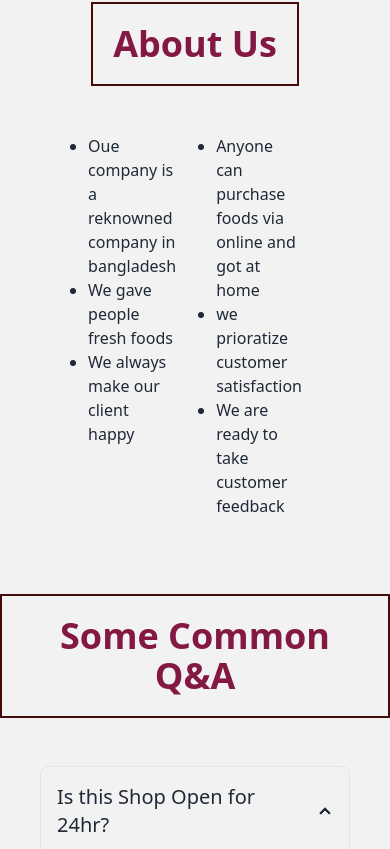
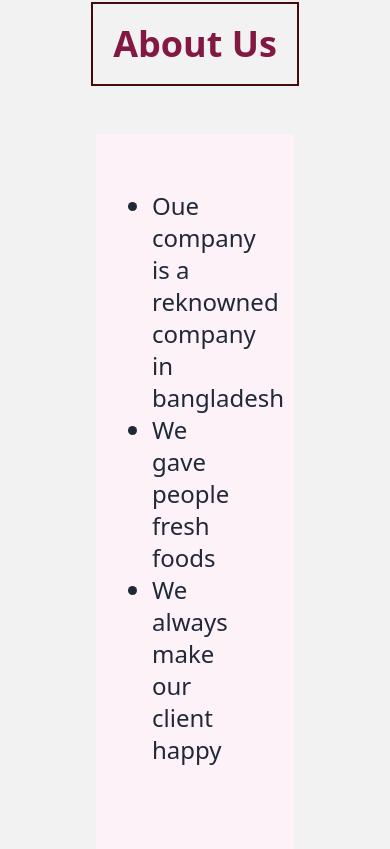
Before and after one commit to Aiman-Jannat/brand-shop-client-side, a React (Vite) app: page / in a window 390 px wide. Shown: the part 2595-3444 px from the top of the page. Built offline with nearby package versions, Linux system fonts and the light colour scheme; no server answers.

Commit message:
responsive

```diff
--- a/src/components/Pages/AddProduct.jsx
+++ b/src/components/Pages/AddProduct.jsx
@@ -95,7 +95,7 @@ const AddProduct = () => {
   </label>
   <label className="input-group">
 
-    <input type="text" name="price" placeholder="taste" className="w-full input input-bordered" />
+    <input type="text" name="price" placeholder="price" className="w-full input input-bordered" />
   </label>
 </div>
 
--- a/src/components/Pages/Login.jsx
+++ b/src/components/Pages/Login.jsx
@@ -1,6 +1,7 @@
 import { useContext, useState } from "react";
-import { Link } from "react-router-dom";
+import { Link, Navigate } from "react-router-dom";
 import { AuthContext } from "../../provider/AuthProvider";
+import {ToastContainer, toast } from "react-toastify";
 
 
 const Login = () => {
@@ -20,7 +21,10 @@ const Login = () => {
       // console.log(email, password);
       signIn(email, password)
     .then(res => {setSuccess(true);
-    form.reset();})
+    form.reset();
+    toast('User logged in Successfully');
+    <><Link to='/'></Link></>
+  })
     .catch(error=>setError(error.message));
 
 
@@ -70,7 +74,7 @@ const Login = () => {
       </form>
     </div>
   </div>
-</div>
+</div><ToastContainer></ToastContainer>
         </div>
     );
 };
--- a/src/components/home/Home.jsx
+++ b/src/components/home/Home.jsx
@@ -20,15 +20,15 @@ const Home = () => {
             </div>
 
             <p className="my-12 p-5 w-fit mx-auto text-center text-4xl text-pink-900 font-bold border-2 border-red-950">About Us</p>
-<div className="flex justify-center gap-10 px-24 pb-7">
-            <div>
+<div className="flex-col   lg:flex justify-center gap-10 px-24 pb-7">
+            <div className="text-2xl bg-pink-50 p-14">
                 <ul className="list-disc">
                     <li>Oue company is a reknowned company in bangladesh</li>
                     <li>We gave people fresh foods</li>
                     <li>We always make our client happy</li>
                 </ul>
             </div>
-            <div>
+            <div className="text-2xl bg-pink-50 p-14">
             <ul className="list-disc">
                     <li>Anyone can purchase foods via online and got at home</li>
                     <li>we prioratize customer satisfaction</li>
```
